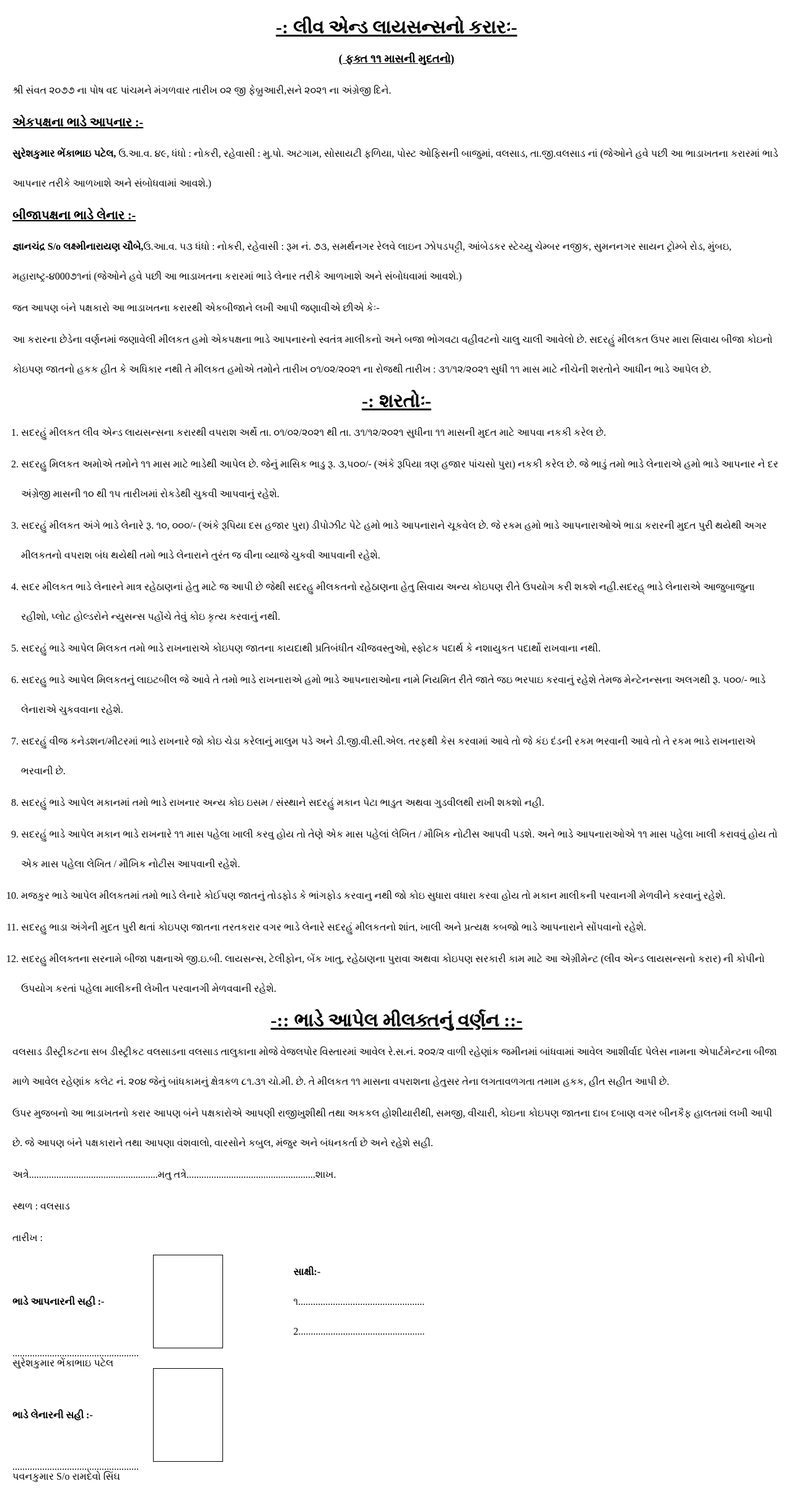
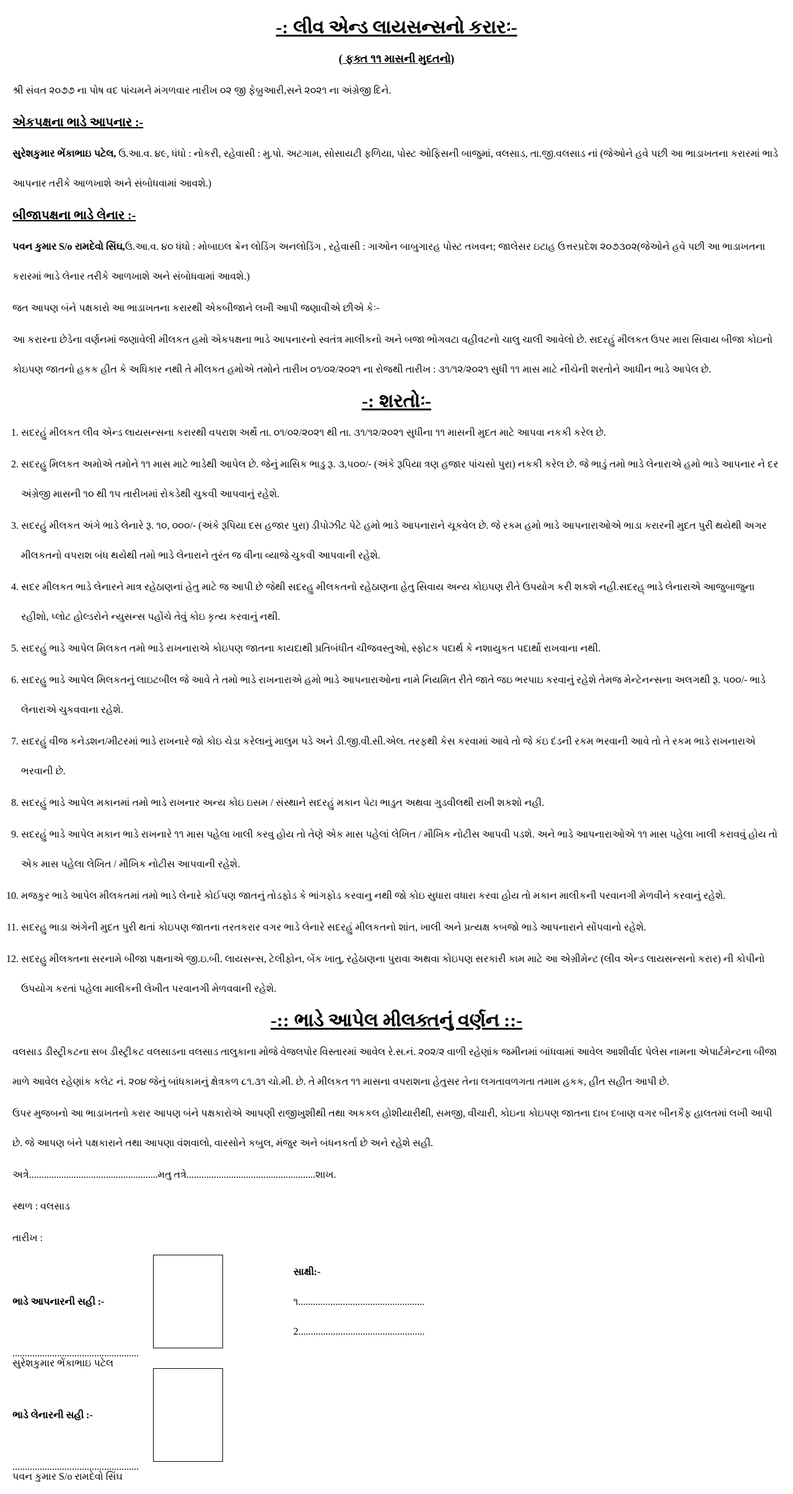
Before and after one commit to vatsalpatel001/gujTemp.github.io, a plain HTML site: page index.html in a window 1280 px wide. Shown: the whole page at 62% size. Drawn offline with Linux system fonts and the light colour scheme.

Commit message:
Update index.html

```diff
--- a/index.html
+++ b/index.html
@@ -29,7 +29,7 @@
 <p class="subhead1">એકપક્ષના ભાડે આપનાર :-</p>
 <p><b>સુરેશકુમાર ભેંકાભાઇ પટેલ,</b> ઉ.આ.વ. ૪૯, ધંધો : નોકરી, રહેવાસી : મુ.પો. અટગામ, સોસાયટી ફળિયા, પોસ્ટ ઓફિસની બાજુમાં, વલસાડ, તા.જી.વલસાડ નાં (જેઓને હવે પછી આ ભાડાખતના કરારમાં ભાડે આપનાર તરીકે આળખાશે અને સંબોધવામાં આવશે.)</p>
 <p class="subhead1">બીજાપક્ષના ભાડે લેનાર :-</p>
-<p><b>જ્ઞાનચંદ્ર S/o લક્ષ્મીનારાયણ ચૌબે,</b>ઉ.આ.વ. ૫૩ ધંધો : નોકરી, રહેવાસી : રૂમ નં. ૭૩, સમર્થનગર રેલવે લાઇન ઝોપડપટ્ટી, આંબેડકર સ્ટેચ્યુ ચેમ્બર નજીક, સુમનનગર સાયન ટ્રોમ્બે રોડ, મુંબઇ, મહારાષ્ટ્ર-૪000૭૧નાં (જેઓને હવે પછી આ ભાડાખતના કરારમાં ભાડે લેનાર તરીકે આળખાશે અને સંબોધવામાં આવશે.)</p>
+<p><b>પવન કુમાર S/o રામદેવો સિંઘ,</b>ઉ.આ.વ. ૪૦ ધંધો : મોબાઇલ ક્રેન લોડિંગ અનલોડિંગ , રહેવાસી : ગાઓન બાબુગારહ પોસ્ટ તખવન; જાલેસર ઇટાહ ઉત્તરપ્રદેશ ૨૦૭૩૦૨(જેઓને હવે પછી આ ભાડાખતના કરારમાં ભાડે લેનાર તરીકે આળખાશે અને સંબોધવામાં આવશે.)</p>
 <p>જત આપણ બંને પક્ષકારો આ ભાડાખતના કરારથી એકબીજાને લખી આપી જણાવીએ છીએ કેઃ-</p>
 <p style="page-break-after: always;">આ કરારના છેડેના વર્ણનમાં જણાવેલી મીલકત હમો એકપક્ષના ભાડે આપનારનો સ્વતંત્ર માલીકનો અને બજા ભોગવટા વહીવટનો ચાલુ ચાલી આવેલો છે. સદરહું મીલકત ઉપર મારા સિવાય બીજા કોઇનો કોઇપણ જાતનો હકક હીત કે અધિકાર નથી તે મીલકત હમોએ તમોને તારીખ ૦૧/૦૨/૨૦૨૧ ના રોજથી તારીખ : ૩૧/૧૨/૨૦૨૧ સુધી ૧૧ માસ માટે નીચેની શરતોને આધીન ભાડે આપેલ છે.</p>
 
@@ -74,7 +74,7 @@
 </p>
 
 <p style="margin: 0;line-height: 1rem;">...................................................</p>
-<p style="margin: 0;line-height: 1rem;">પવનકુમાર S/o રામદેવો સિંઘ</p>
+<p style="margin: 0;line-height: 1rem;">પવન કુમાર S/o રામદેવો સિંઘ</p>
 </div>
 
 <script type="text/javascript">
```
